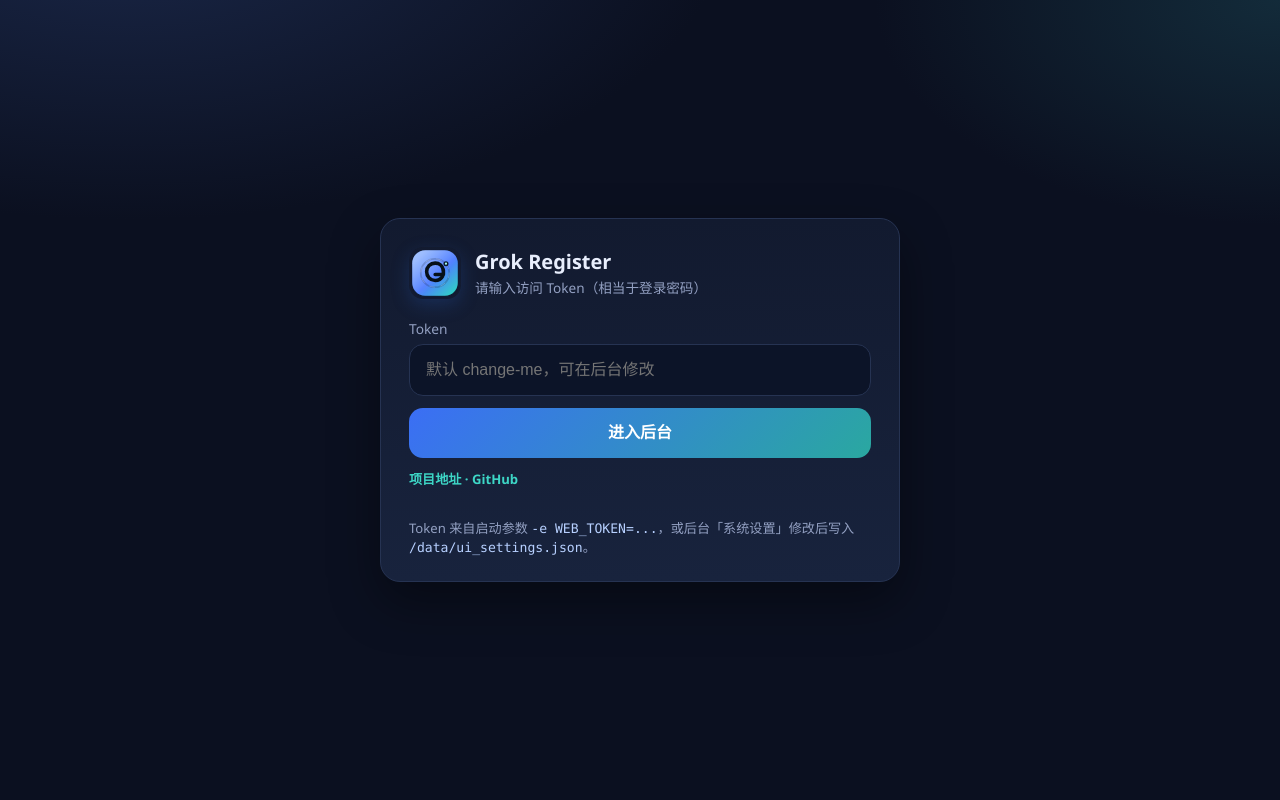
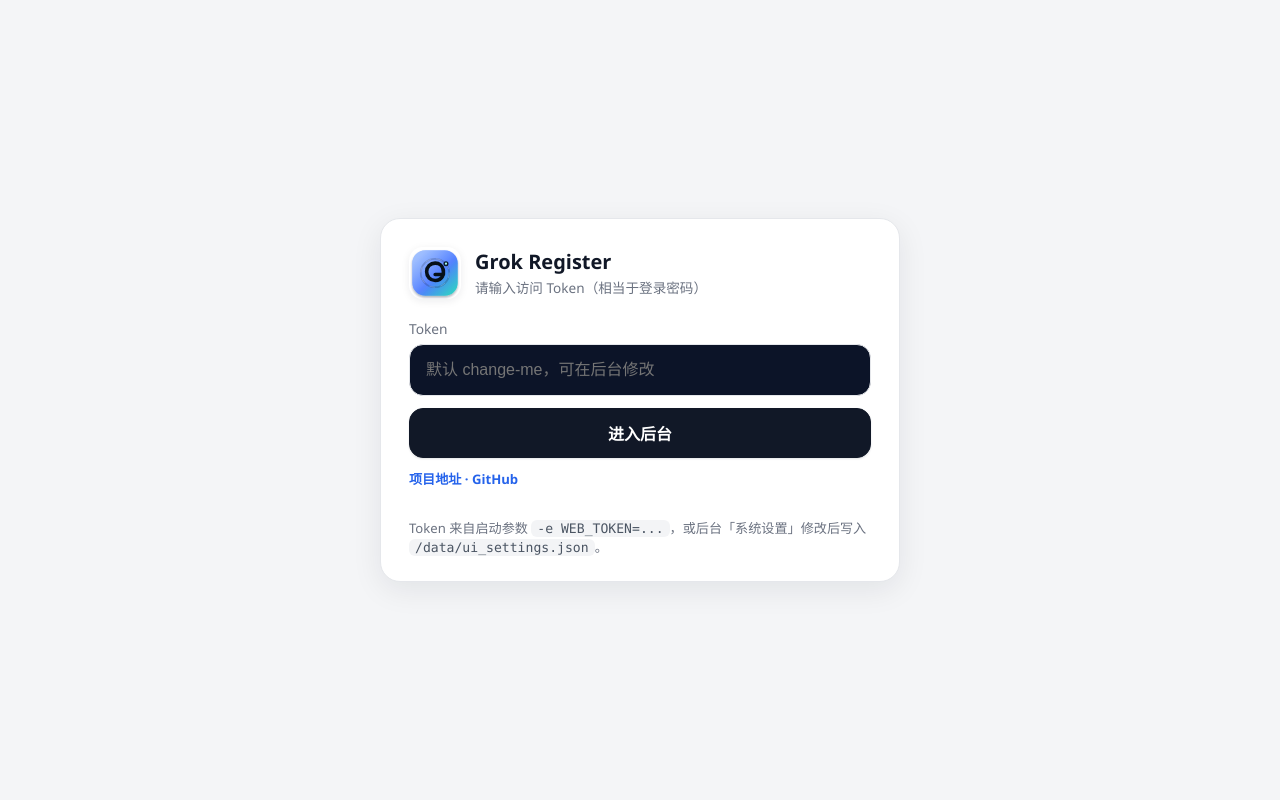
Before and after one commit to QCEnjoyLL/grok_reg, a FastAPI app: page /login in a window 1280 px wide. Run offline with FastAPI, Linux system fonts and the light colour scheme; parts of the project's set-up code (start-up, migrations or seed data) failed here and were passed over; some libraries are stand-ins or nearby versions.

Commit message:
🎨 后台UI改为浅色简约风

```diff
--- a/web/static/style.css
+++ b/web/static/style.css
@@ -1,15 +1,15 @@
 :root {
-  --bg: #0b1020;
-  --panel: #121a2f;
-  --panel2: #18233d;
-  --text: #e8eefc;
-  --muted: #93a0c2;
-  --line: #263352;
-  --accent: #5b8cff;
-  --accent2: #3dd6c6;
-  --danger: #ff5d6c;
-  --ok: #3ecf8e;
-  --warn: #f0b429;
+  --bg: #f4f5f7;
+  --panel: #ffffff;
+  --panel2: #ffffff;
+  --text: #111827;
+  --muted: #6b7280;
+  --line: #e5e7eb;
+  --accent: #111827;
+  --accent2: #0f766e;
+  --danger: #dc2626;
+  --ok: #059669;
+  --warn: #d97706;
   --radius: 16px;
   --font: "Segoe UI", "PingFang SC", "Microsoft YaHei", system-ui, sans-serif;
   --mono: ui-monospace, "Cascadia Code", Consolas, monospace;
@@ -18,12 +18,10 @@
 body {
   margin: 0;
   font-family: var(--font);
-  background:
-    radial-gradient(1200px 600px at 10% -10%, #1a2748 0%, transparent 50%),
-    radial-gradient(900px 500px at 100% 0%, #132b3a 0%, transparent 45%),
-    var(--bg);
+  background: var(--bg);
   color: var(--text);
   min-height: 100vh;
+  -webkit-font-smoothing: antialiased;
 }
 .layout { max-width: 1280px; margin: 0 auto; padding: 20px; }
 .top {
@@ -111,7 +109,7 @@ h1 { margin: 0; font-size: 1.25rem; }
 }
 
 .hint { color: var(--muted); font-size: 0.82rem; line-height: 1.45; margin: 8px 0 0; }
-.hint code, code { font-family: var(--mono); color: #b7d0ff; }
+.hint code, code { font-family: var(--mono); color: #4b5563; background: #f3f4f6; padding: 1px 6px; border-radius: 6px; }
 .form label > code:not(.field-key) { display: none; }
 .form { display: grid; gap: 12px; }
 .form label { display: grid; gap: 6px; font-size: 0.86rem; color: var(--muted); }
@@ -141,35 +139,37 @@ h1 { margin: 0; font-size: 1.25rem; }
 .form .check { display: flex; align-items: center; gap: 8px; color: var(--text); min-height: auto; }
 .row { display: flex; gap: 8px; flex-wrap: wrap; align-items: center; }
 .btn {
-  border: 1px solid var(--line);
-  background: #162241;
-  color: var(--text);
-  border-radius: 10px;
-  padding: 8px 14px;
-  cursor: pointer;
-  text-decoration: none;
-  font-size: 0.86rem;
-  font-weight: 500;
-  line-height: 1.2;
   display: inline-flex;
   align-items: center;
   justify-content: center;
   gap: 6px;
+  border: 1px solid var(--line);
+  background: #fff;
+  color: var(--text);
+  border-radius: 10px;
+  padding: 8px 14px;
   min-height: 36px;
-  box-sizing: border-box;
-  white-space: nowrap;
-  transition: filter .12s ease, border-color .12s ease, background .12s ease;
+  font-size: 0.88rem;
+  font-weight: 600;
+  cursor: pointer;
+  text-decoration: none;
+  transition: background .12s ease, border-color .12s ease, box-shadow .12s ease;
+  box-shadow: 0 1px 1px rgba(16,24,40,.03);
 }
-.btn:hover { filter: brightness(1.08); }
+.btn:hover { background: #f9fafb; border-color: #d1d5db; }
 .btn:disabled { opacity: 0.55; cursor: not-allowed; filter: none; }
 .btn.primary {
-  background: linear-gradient(135deg, #3b6ef5, #2aa8a0);
-  border: none;
-  color: white;
-  font-weight: 600;
+  background: #111827;
+  border-color: #111827;
+  color: #fff;
+  box-shadow: 0 1px 2px rgba(17,24,39,.12);
 }
-.btn.danger { background: #3a1520; border-color: #6a2434; color: #ffb4bd; }
-.btn.ghost { background: transparent; }
+.btn.danger {
+  background: #fef2f2;
+  border-color: #fecaca;
+  color: #dc2626;
+}
+.btn.ghost { background: transparent; box-shadow: none; }
 /* toolbar / compact controls — same visual language, slightly tighter */
 .btn.sm {
   padding: 6px 12px;
@@ -316,7 +316,7 @@ th {
   border: 1px solid var(--line);
   border-radius: 20px;
   padding: 28px 28px 24px;
-  box-shadow: 0 20px 50px rgba(0,0,0,.4);
+  box-shadow: 0 8px 30px rgba(16,24,40,.08);
 }
 .login-brand { margin-bottom: 20px; }
 .login-card .form input[type="password"],
@@ -835,7 +835,7 @@ label.check-card input[type="checkbox"] {
   border-radius: 12px;
   display: block;
   flex: 0 0 auto;
-  box-shadow: 0 6px 18px rgba(40, 90, 180, 0.28);
+  box-shadow: 0 2px 8px rgba(16,24,40,.08);
   background: transparent;
 }
 .login-brand .logo-img {
@@ -857,7 +857,7 @@ a.repo-link.btn {
   margin: 0 0 10px;
 }
 .login-repo a {
-  color: var(--accent2);
+  color: #2563eb;
   text-decoration: none;
   font-weight: 600;
 }
@@ -1116,3 +1117,68 @@ body.app-body .layout { max-width: none; padding: 0; }
   gap: 8px;
   flex-wrap: wrap;
 }
+
+
+
+/* ===== light minimal polish (Grok2API-like) ===== */
+body { background: var(--bg) !important; color: var(--text); }
+.app-shell, .main-wrap, body.app-body { background: var(--bg); }
+.sidebar {
+  background: #fff !important;
+  border-right: 1px solid var(--line) !important;
+}
+.sidebar-brand, .sidebar-foot {
+  border-color: var(--line) !important;
+}
+.nav-item { color: #6b7280; border-radius: 10px; }
+.nav-item:hover { background: #f3f4f6 !important; color: #111827 !important; }
+.nav-item.active {
+  background: #f3f4f6 !important;
+  color: #111827 !important;
+  border-color: transparent !important;
+  font-weight: 650;
+}
+.nav-dot { background: #d1d5db; }
+.nav-item.active .nav-dot { background: #111827 !important; box-shadow: none !important; }
+.main-top {
+  background: rgba(244,245,247,.92) !important;
+  border-bottom: 1px solid var(--line) !important;
+  backdrop-filter: blur(10px);
+}
+.card {
+  background: #fff !important;
+  border: 1px solid var(--line) !important;
+  box-shadow: 0 1px 2px rgba(16,24,40,.04), 0 4px 16px rgba(16,24,40,.04) !important;
+}
+.card-head { border-bottom: 1px solid var(--line) !important; }
+.btn.primary { background: #111827 !important; border-color: #111827 !important; color: #fff !important; }
+.btn.primary:hover { background: #1f2937 !important; }
+.btn.danger { background: #fef2f2 !important; border-color: #fecaca !important; color: #dc2626 !important; }
+.stats div, .filter-bar, .check-card { background: #fafafa !important; border-color: var(--line) !important; }
+.table-wrap { border: 1px solid var(--line); border-radius: 12px; background: #fff; overflow: auto; }
+.table-wrap th, #cpa-table th, #accounts-table th {
+  background: #f9fafb !important;
+  color: #6b7280 !important;
+}
+.table-wrap tr:hover td, #cpa-table tr:hover td, #accounts-table tr:hover td { background: #fafafa; }
+.toast-item { background: #fff !important; border: 1px solid var(--line) !important; color: var(--text) !important; box-shadow: 0 8px 30px rgba(16,24,40,.08) !important; }
+.toast-item.ok { background: #ecfdf5 !important; border-color: #a7f3d0 !important; }
+.toast-item.err { background: #fef2f2 !important; border-color: #fecaca !important; }
+.login-card { background: #fff !important; border: 1px solid var(--line) !important; box-shadow: 0 8px 30px rgba(16,24,40,.08) !important; }
+.back-top { background: #fff !important; color: #111827 !important; border: 1px solid var(--line) !important; }
+.field-key, code.field-key {
+  background: #f3f4f6 !important;
+  border: 1px solid var(--line) !important;
+  color: #6b7280 !important;
+}
+.log {
+  background: #0b1220 !important;
+  color: #e5e7eb !important;
+  border: 1px solid #1f2937 !important;
+}
+a.repo-link, .login-repo a { color: #2563eb !important; }
+.editor {
+  background: #fff !important;
+  color: #111827 !important;
+  border: 1px solid var(--line) !important;
+}
```
Also changed, not shown: other parts of web/static/style.css (+47 -46 lines).
